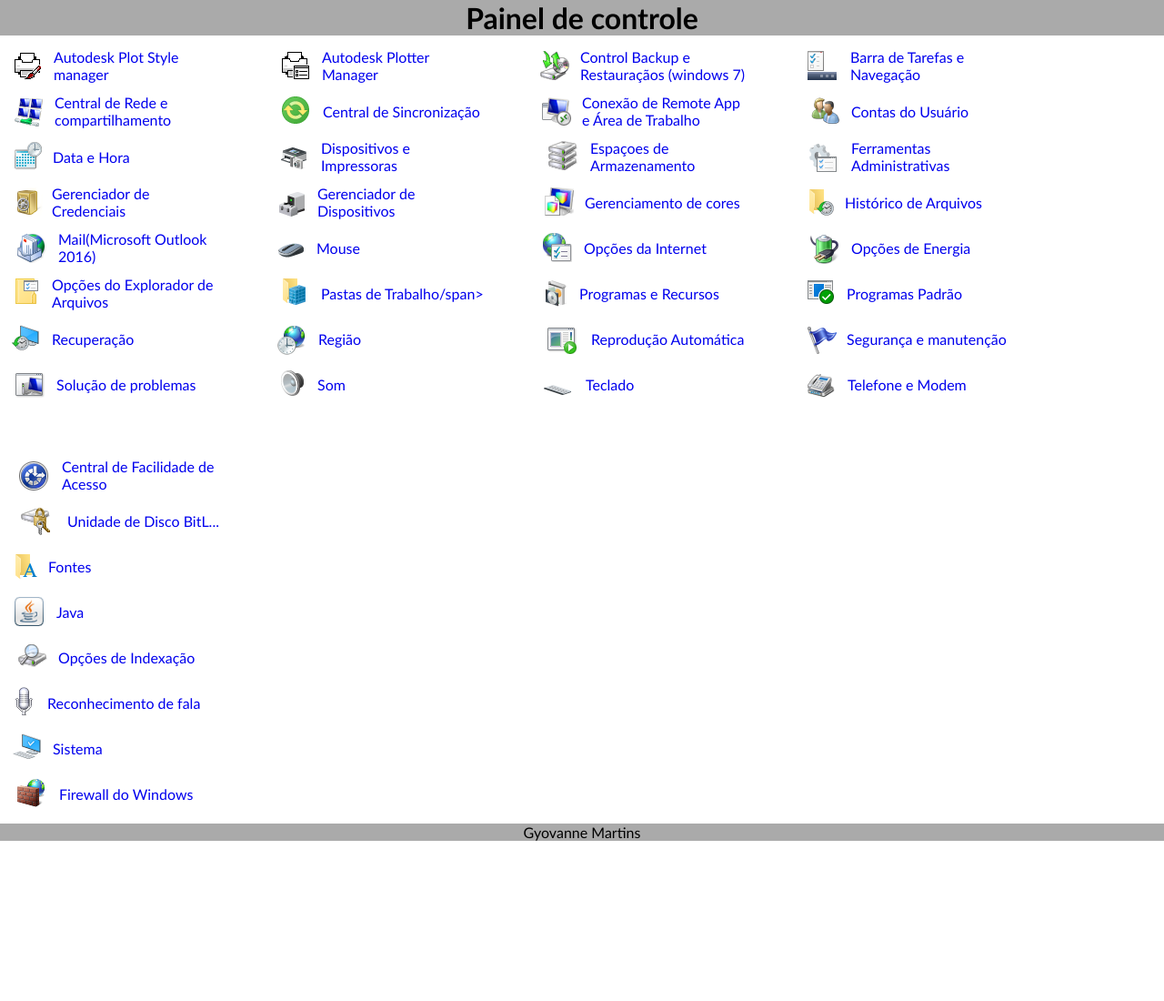
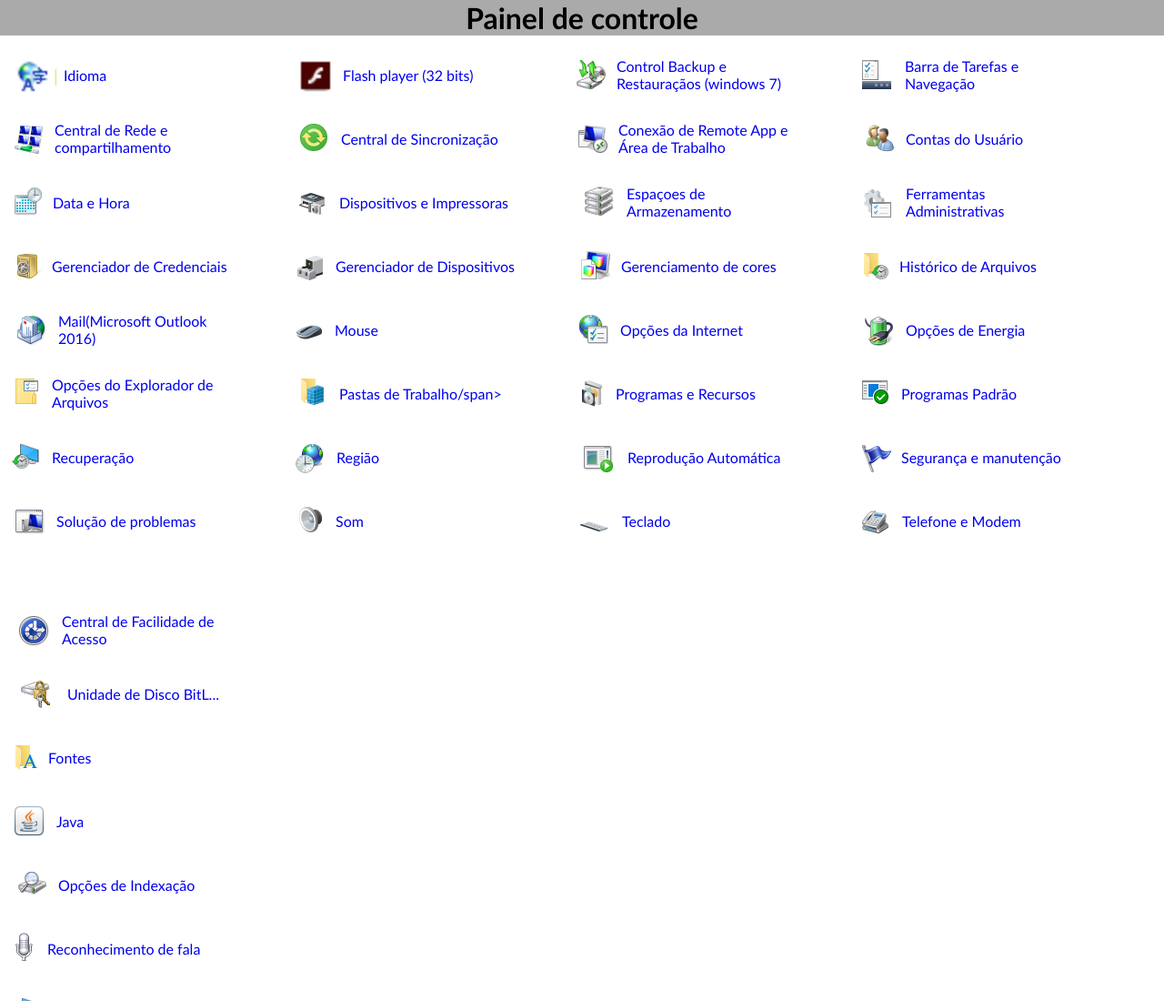
Before and after one commit to GyovanneMS/painel-de-controle, a plain HTML site: page index.html in a window 1280 px wide. Shown: the top 1100 px of the page at 91% size. Before the commit the page ends 924 px from the top, so only its background shows below. Drawn offline with Linux system fonts and the light colour scheme.

Commit message:
atualização

```diff
--- a/TelaP.css
+++ b/TelaP.css
@@ -29,8 +29,8 @@ main{
 }
 
 .item-conteiner{
-    width: 240px;
-    height: 50px;
+    width: 260px;
+    height: 70px;
     display: flex;
     align-items: center;
     gap: 8px;
--- a/index.html
+++ b/index.html
@@ -14,9 +14,9 @@
     </header>
     <main>
         <div class="Coluna1">
-            <a href="./pages/Manager.html" target="_blank" class="item-conteiner" title="Executar: ">
-                <img src="./icones/1.PNG" alt="Autodesk Plot Style manager" class="item-imagem">
-                <span class="item-titulo">Autodesk Plot Style manager</span>
+            <a href="./pages/Idioma.html" target="_blank" class="item-conteiner" title="Executar: lpksetup ou intl.cpl">
+                <img src="./icones/41.PNG" alt="Idioma" class="item-imagem">
+                <span class="item-titulo">Idioma</span>
             </a>
             <a href="./pages/compartilhamento.html" target="_blank" class="item-conteiner" title="Executar: ">
                 <img src="./icones/6.PNG" alt="Central de Rede e compartilhamento" class="item-imagem">
@@ -49,9 +49,9 @@
             </a>
         </div>
         <div class="Coluna2">
-            <a href="./pages/Plotter.html" target="_blank" class="item-conteiner" title="Executar: ">
-                <img src="./icones/2.PNG" alt="Autodesk Plotter Manager" class="item-imagem">
-                <span class="item-titulo">Autodesk Plotter Manager</span>
+            <a href="./pages/Flash.html" target="_blank" class="item-conteiner" title="Executar: ">
+                <img src="./icones/42.PNG" alt="Flash player (32 bits)" class="item-imagem">
+                <span class="item-titulo">Flash player (32 bits)</span>
             </a>
             <a href="./pages/sincronizacao.html" target="_blank" class="item-conteiner" title="Executar: ">
                 <img src="./icones/7.PNG" alt="Central de Sincronização" class="item-imagem">
```
Also changed, not shown: icones/41.png (added), icones/42.png (added), pages/Flash.html (added), pages/Idioma.html (added), pages/Manager.html (deleted), pages/Plotter.html (deleted), 1 other file.
